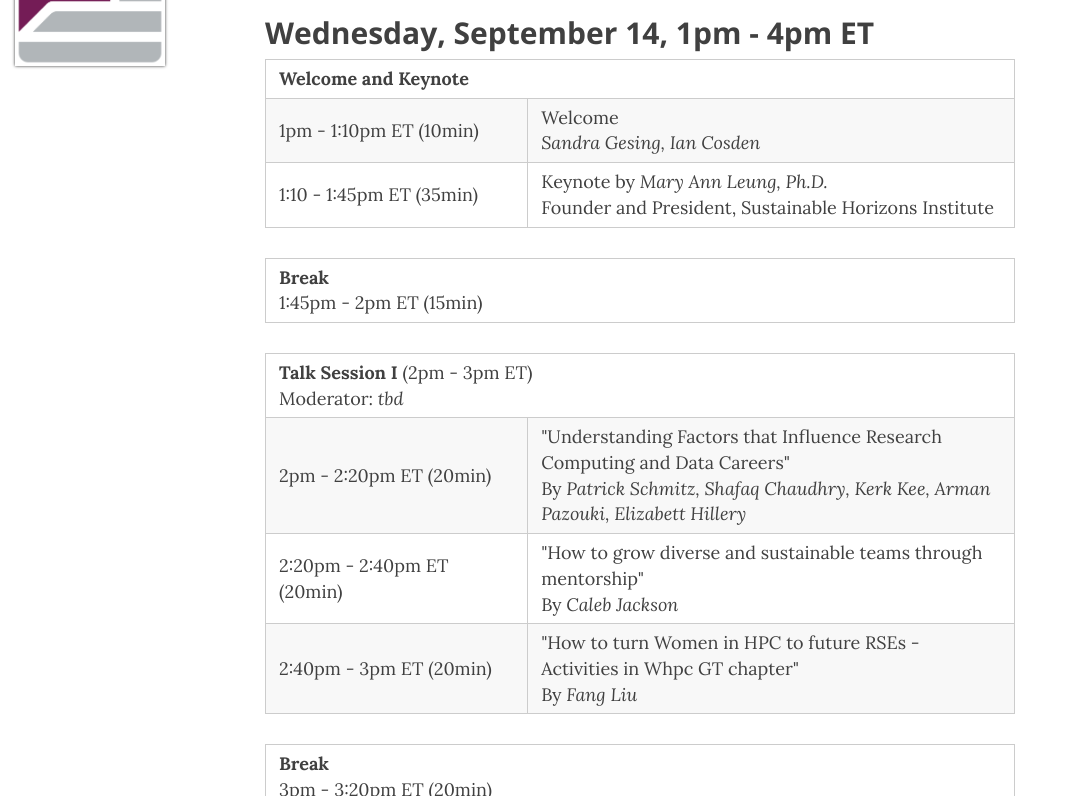
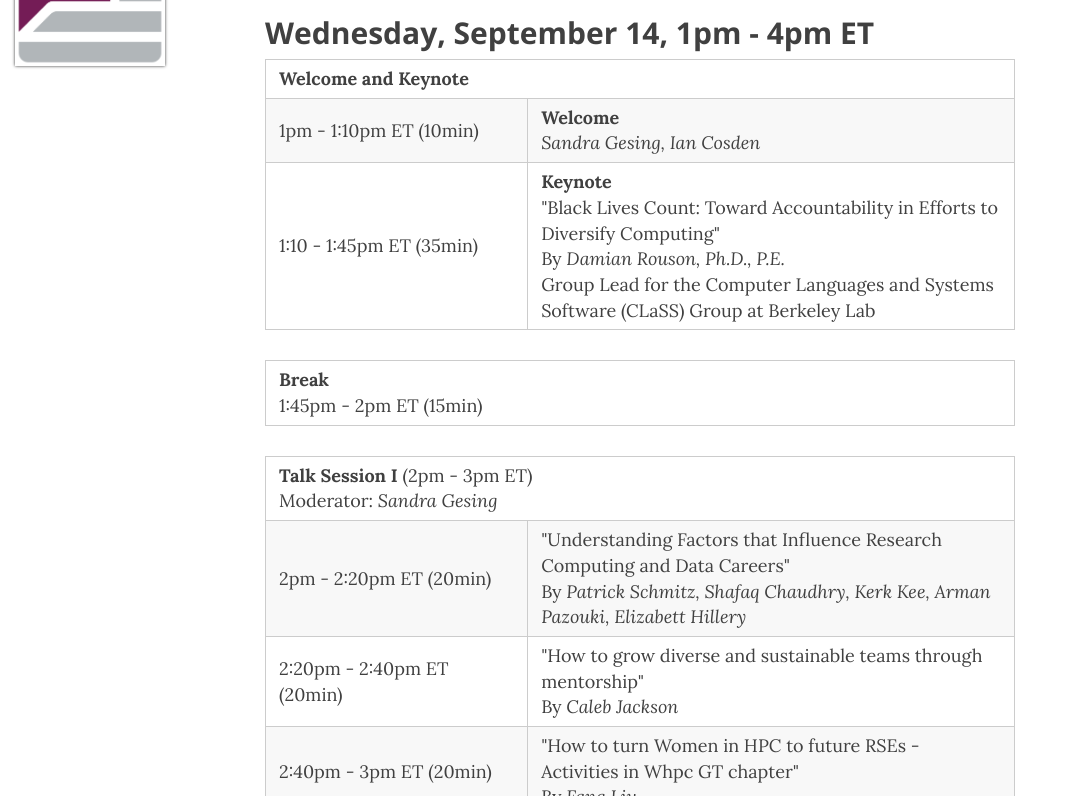
Before and after one commit to USRSE/virtual-workshop-2022, a Jekyll site: the page built from pages/agenda.md, in a window 1280 px wide and 900 px high, cut to the strip 104-900 px from the top of the window. Shown: the whole strip, without its empty margins (0-1065 px from the left). Built offline with Jekyll 4.4.1, drawn with Linux system fonts in a browser that asks for light colours; nearby versions of some CDN libraries.

Commit message:
Changed keynote info and added session moderator

```diff
--- a/pages/agenda.md
+++ b/pages/agenda.md
@@ -15,11 +15,13 @@ permalink: /agenda/
       </td>
     </tr><tr>
       <td  width="35%">1pm - 1:10pm ET (10min)</td>
-      <td>Welcome <br> <em>Sandra Gesing, Ian Cosden</em></td>
+      <td><b>Welcome</b> <br> <em>Sandra Gesing, Ian Cosden</em></td>
     </tr>
     <tr>
       <td>1:10 - 1:45pm ET (35min)</td>
-      <td>Keynote by <em>Mary Ann Leung, Ph.D.</em> <br> Founder and President, Sustainable Horizons Institute</td>
+      <td><b>Keynote</b><br>
+      "Black Lives Count: Toward Accountability in Efforts to Diversify Computing"
+      <br>By <em>Damian Rouson, Ph.D., P.E.</em> <br> Group Lead for the Computer Languages and Systems Software (CLaSS) Group at Berkeley Lab</td>
     </tr>
  </tbody>
 </table>
@@ -40,7 +42,7 @@ permalink: /agenda/
     <tr>
       <td colspan="2"><b>Talk Session I</b> (2pm - 3pm ET)
       <br>
-      Moderator: <em>tbd</em>
+      Moderator: <em>Sandra Gesing</em>
       </td>
     </tr>
     <tr>
```
